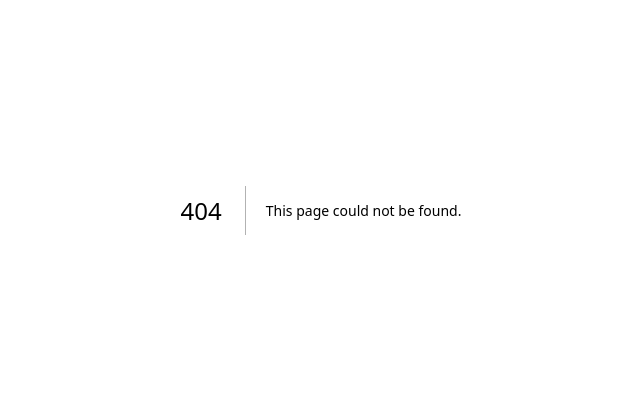
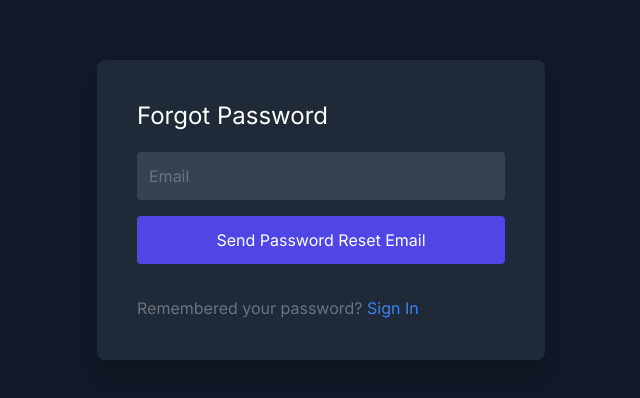
Before and after one commit to bynery-main/limonata-notion-clone, a Next.js app: page /forgot-password in a window 1280 px wide. Before the commit this address had no page. Shown: the part 190-588 px from the top of the page, without its empty margins (319-959 px from the left). Built offline with nearby package versions, Linux system fonts and the light colour scheme.

Commit message:
added rudimentary forgot password

```diff
--- /dev/null
+++ b/src/app/(auth)/forgot-password/page.tsx
@@ -0,0 +1,77 @@
+"use client";
+
+import { useState, ChangeEvent, FormEvent } from 'react';
+import { useRouter } from 'next/navigation';
+import { useForm } from 'react-hook-form';
+import * as z from 'zod';
+import { zodResolver } from '@hookform/resolvers/zod';
+import { sendPasswordResetEmail } from "firebase/auth";
+import { auth } from '../../../firebase/firebaseConfig';
+import { FormSchema } from '@/lib/types'; // Adjust this path if necessary
+import toast from 'react-hot-toast';
+
+const ForgotPasswordPage = () => {
+  const router = useRouter();
+  const [submitError, setSubmitError] = useState('');
+  const [email, setEmail] = useState('');
+
+  const form = useForm<z.infer<typeof FormSchema>>({
+    mode: 'onChange',
+    resolver: zodResolver(FormSchema),
+    defaultValues: { email: '' },
+  });
+
+  const handleEmailChange = (event: ChangeEvent<HTMLInputElement>) => {
+    setEmail(event.target.value);
+  };
+
+  const handlePasswordReset = async (event: FormEvent<HTMLFormElement>) => {
+    event.preventDefault();
+    try {
+      await sendPasswordResetEmail(auth, email);
+      toast.success('Password reset email sent! Check your inbox.');
+      setEmail('');
+      router.push('/login');
+    } catch (e) {
+      if (e instanceof Error) {
+        if (e.message.includes('auth/invalid-email')) {
+          toast.error('Invalid email: Please check your email');
+        } else if (e.message.includes('auth/user-not-found')) {
+          toast.error('User not found: Please check your email');
+        } else {
+          toast.error(e.message);
+        }
+      }
+    }
+  };
+
+  return (
+    <div className="min-h-screen flex flex-col items-center justify-center bg-gray-900 p-10">
+      <div className="bg-gray-800 p-10 rounded-lg shadow-xl w-full max-w-md">
+        <h1 className="text-white text-2xl mb-5">Forgot Password</h1>
+        <form onSubmit={handlePasswordReset}>
+          <input
+            type="email"
+            placeholder="Email"
+            value={email}
+            onChange={handleEmailChange}
+            className="w-full p-3 mb-4 bg-gray-700 rounded outline-none text-white placeholder-gray-500"
+          />
+          <button
+            type="submit"
+            className="w-full p-3 bg-indigo-600 rounded text-white hover:bg-indigo-500 mb-4"
+          >
+            Send Password Reset Email
+          </button>
+          {submitError && <p className="text-red-500 text-center mt-4">{submitError}</p>}
+          <p className="text-gray-500 mt-4">
+            Remembered your password?
+            <a href="/login" className="text-blue-500 hover:text-blue-600 cursor-pointer"> Sign In</a>
+          </p>
+        </form>
+      </div>
+    </div>
+  );
+};
+
+export default ForgotPasswordPage;
--- a/src/app/(auth)/login/page.tsx
+++ b/src/app/(auth)/login/page.tsx
@@ -98,6 +98,12 @@ const LoginPage = () => {
           >
             Sign In with Google
           </button>
+          <p
+            onClick={() => router.push('/forgot-password')}
+            className="text-red-500 hover:text-red-600 cursor-pointer text-sm mt-4 text-center"
+          >
+            Forgot Password?
+          </p>
           {submitError && <p className="text-red-500 text-center mt-4">{submitError}</p>}
           <p className="text-gray-500 mt-4">
             Don't have an account?
```
Also changed, not shown: 1 other file (tests, documents, lock files or other folders).
